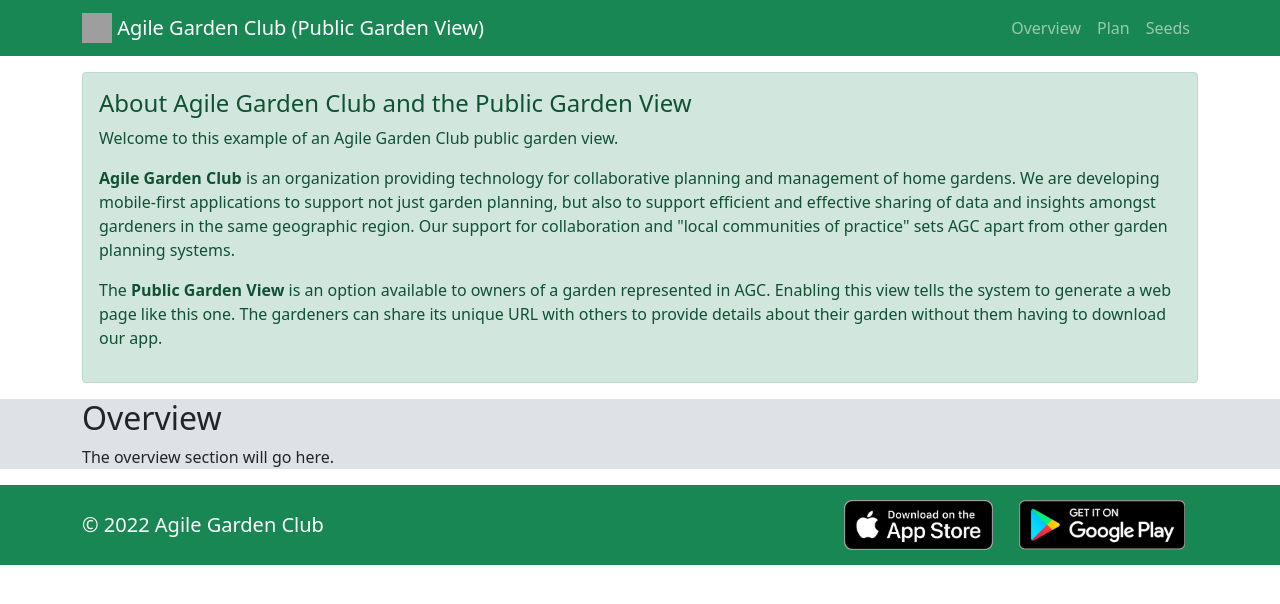
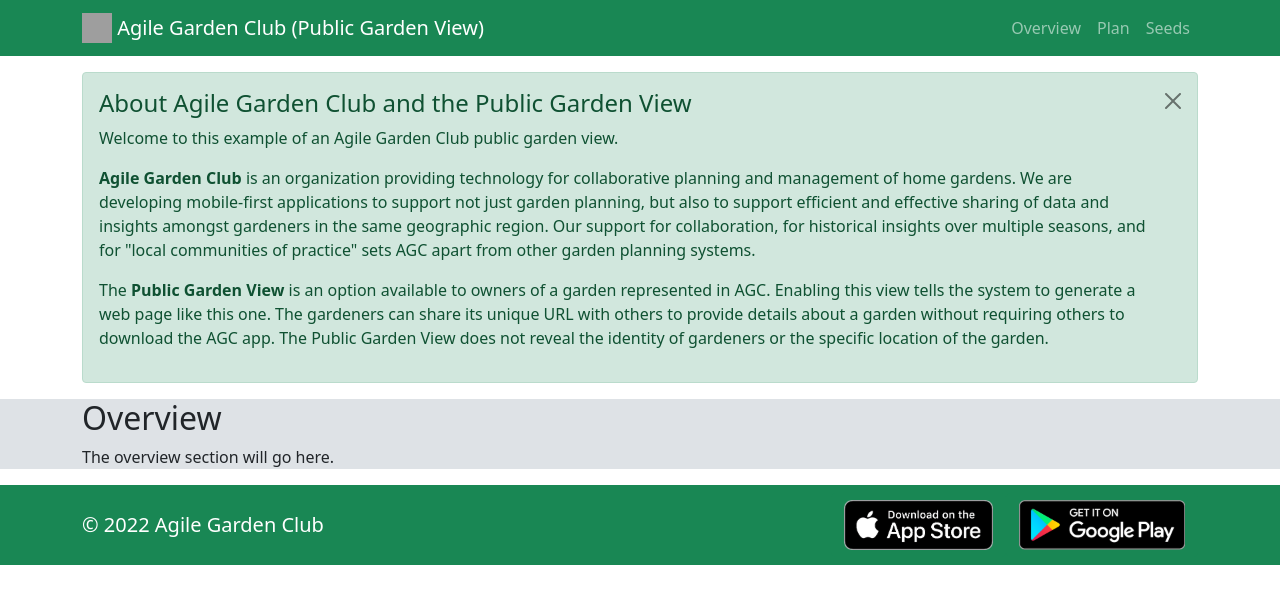
Before and after one commit to agilegardenclub/public-garden, a React (Create React App) app: page / in a window 1280 px wide. Shown: the top 604 px of the page. Built offline with nearby package versions, Linux system fonts and the light colour scheme; grey boxes are pictures that could not be loaded.

Commit message:
Make about dismissable, improve text

```diff
--- a/src/About.js
+++ b/src/About.js
@@ -1,22 +1,34 @@
-import React from 'react';
+import React, { useState } from 'react';
 import { Container, Alert } from 'react-bootstrap';
 
+function DismissibleAbout() {
+  const [show, setShow] = useState(true);
+
+  if (show) {
+    return (
+      <div style={{ paddingTop: '1em' }}>
+        <Container>
+          <Alert variant="success" onClose={() => setShow(false)} dismissible>
+            <Alert.Heading>About Agile Garden Club and the Public Garden View</Alert.Heading>
+            <p>Welcome to this example of an Agile Garden Club public garden view.</p>
+            <p><b>Agile Garden Club</b> is an organization providing technology for collaborative planning and management of home gardens. We are developing mobile-first applications to support not just garden planning, but also to support efficient
+              and effective sharing of data and insights amongst gardeners in the same geographic region. Our support for collaboration, for historical insights over multiple seasons, and for &quot;local communities of practice&quot; sets AGC apart from other garden planning systems.</p>
+            <p>The <b>Public Garden View</b> is an option available to owners of a garden represented in AGC. Enabling this view tells the system to generate a web page like this one. The gardeners can share its unique URL with others to provide details about a garden without requiring others to download the AGC app. The Public Garden View does not reveal the identity of gardeners or the specific location of the garden. </p>
+          </Alert>
+        </Container>
+      </div>
+    );
+  }
+  return (<div></div>);
+}
+
 /**
- * Overview of the gardener and the chapter.
+ * Overview of AGC and the Public Garden View.
  */
 function About() {
 
   return (
-    <div style={{ paddingTop: '1em' }}>
-      <Container>
-        <Alert variant="success">
-          <Alert.Heading>About Agile Garden Club and the Public Garden View</Alert.Heading>
-          <p>Welcome to this example of an Agile Garden Club public garden view.</p>
-          <p><b>Agile Garden Club</b> is an organization providing technology for collaborative planning and management of home gardens. We are developing mobile-first applications to support not just garden planning, but also to support efficient and effective sharing of data and insights amongst gardeners in the same geographic region. Our support for collaboration and &quot;local communities of practice&quot; sets AGC apart from other garden planning systems.</p>
-          <p>The <b>Public Garden View</b> is an option available to owners of a garden represented in AGC. Enabling this view tells the system to generate a web page like this one. The gardeners can share its unique URL with others to provide details about their garden without them having to download our app.</p>
-        </Alert>
-      </Container>
-    </div>
+    <DismissibleAbout/>
   );
 }
 
```
